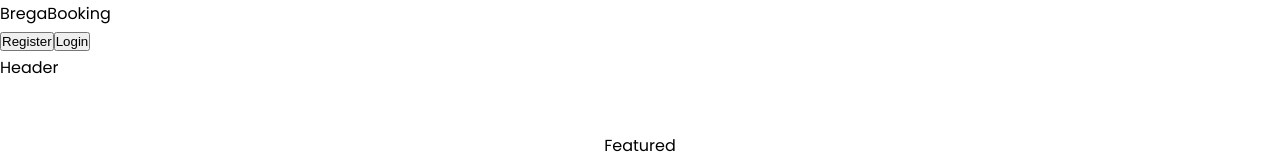
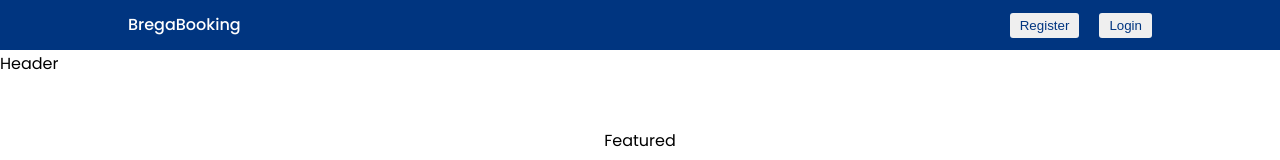
Before and after one commit to bregarulai/booking-mern, a React (Create React App) app in the folder client/: page / in a window 1280 px wide. Shown: the top 160 px of the page. Built offline with nearby package versions, Linux system fonts and the light colour scheme.

Commit message:
added navbar styles

```diff
--- a/client/src/components/Navbar/_navbar.scss
+++ b/client/src/components/Navbar/_navbar.scss
@@ -0,0 +1,30 @@
+.navbar {
+    height: 5rem;
+    background-color: $color-primary;
+    display: flex;
+    justify-content: center;
+
+    &__container {
+        width: 100%;
+        max-width: $container-max-width;
+        color: $color-white;
+        display: flex;
+        align-items: center;
+        justify-content: space-between;
+    }
+
+    &__logo {
+        font-weight: 500;
+        cursor: pointer;
+    }
+
+    &__button {
+        margin-left: 2rem;
+        border-radius: .3rem;
+        border: none;
+        outline: none;
+        padding: .5rem 1rem;
+        color: $color-primary;
+        cursor: pointer;
+    }
+}
```
